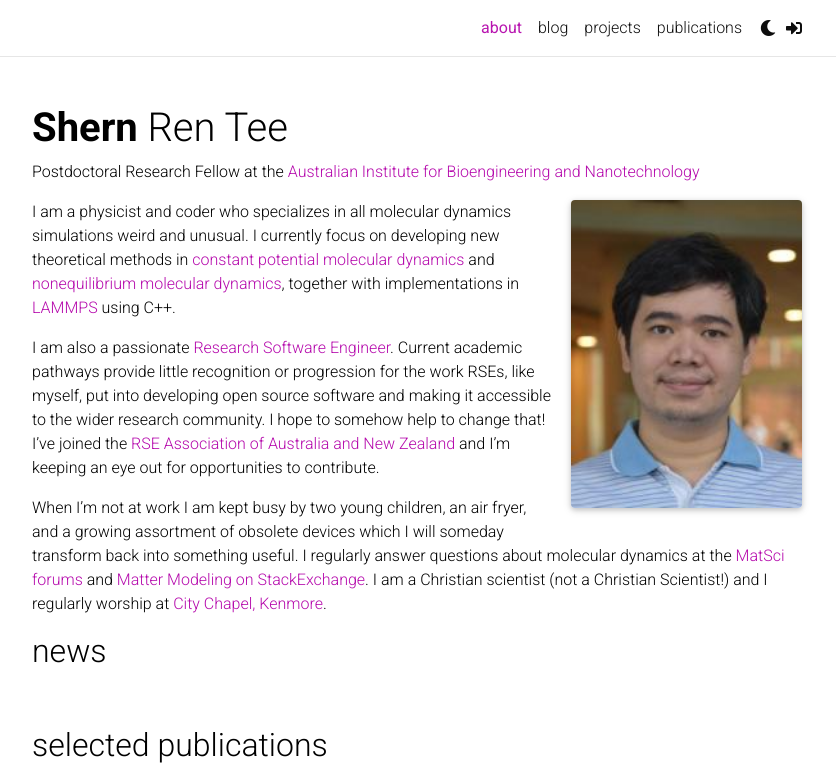
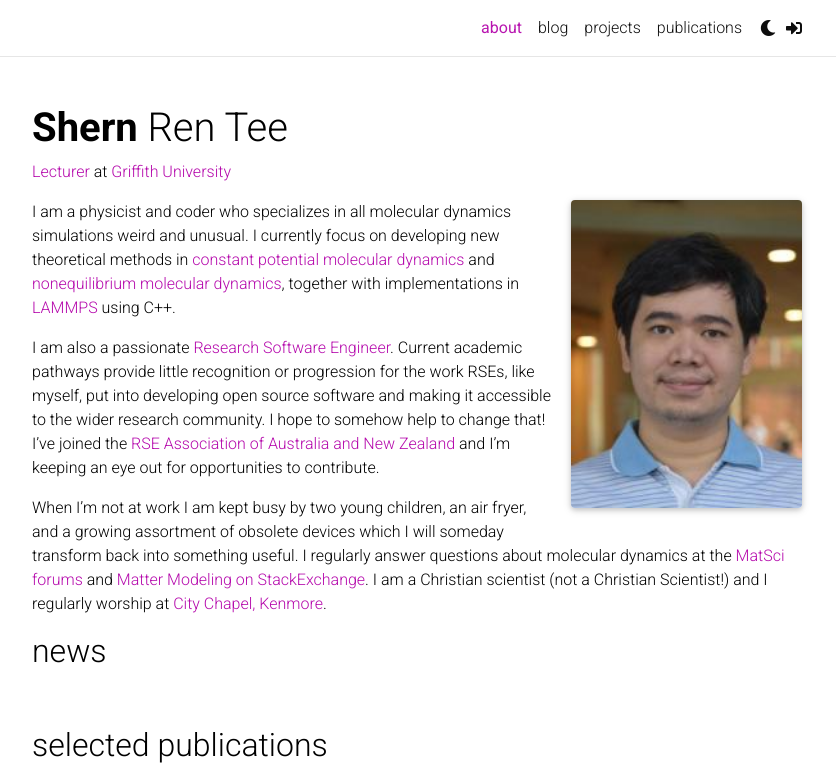
Before and after one commit to srtee/srtee.github.io, a Jekyll site: the page built from _pages/about.md, in a window 1280 px wide and 1047 px high, cut to the strip 0-777 px from the top of the window. Shown: the whole strip, without its empty margins (223-1059 px from the left). Built offline with Jekyll 4.4.1, drawn with Linux system fonts in a browser that asks for light colours; full-size pictures stand in for the smaller copies a plugin makes; comment, search, counter and statistics services are not loaded; a style sheet for code colours, icons or effects is not loaded.

Commit message:
update employer

```diff
--- a/_pages/about.md
+++ b/_pages/about.md
@@ -2,7 +2,7 @@
 layout: about
 title: about
 permalink: /
-subtitle: Postdoctoral Research Fellow at the <a href='https://aibn.uq.edu.au'>Australian Institute for Bioengineering and Nanotechnology</a>
+subtitle: <a href='https://experts.griffith.edu.au/42874-shern-tee'>Lecturer</a> at <a href='https://www.griffith.edu.au/'>Griffith University</a>
 
 profile:
   align: right
```
